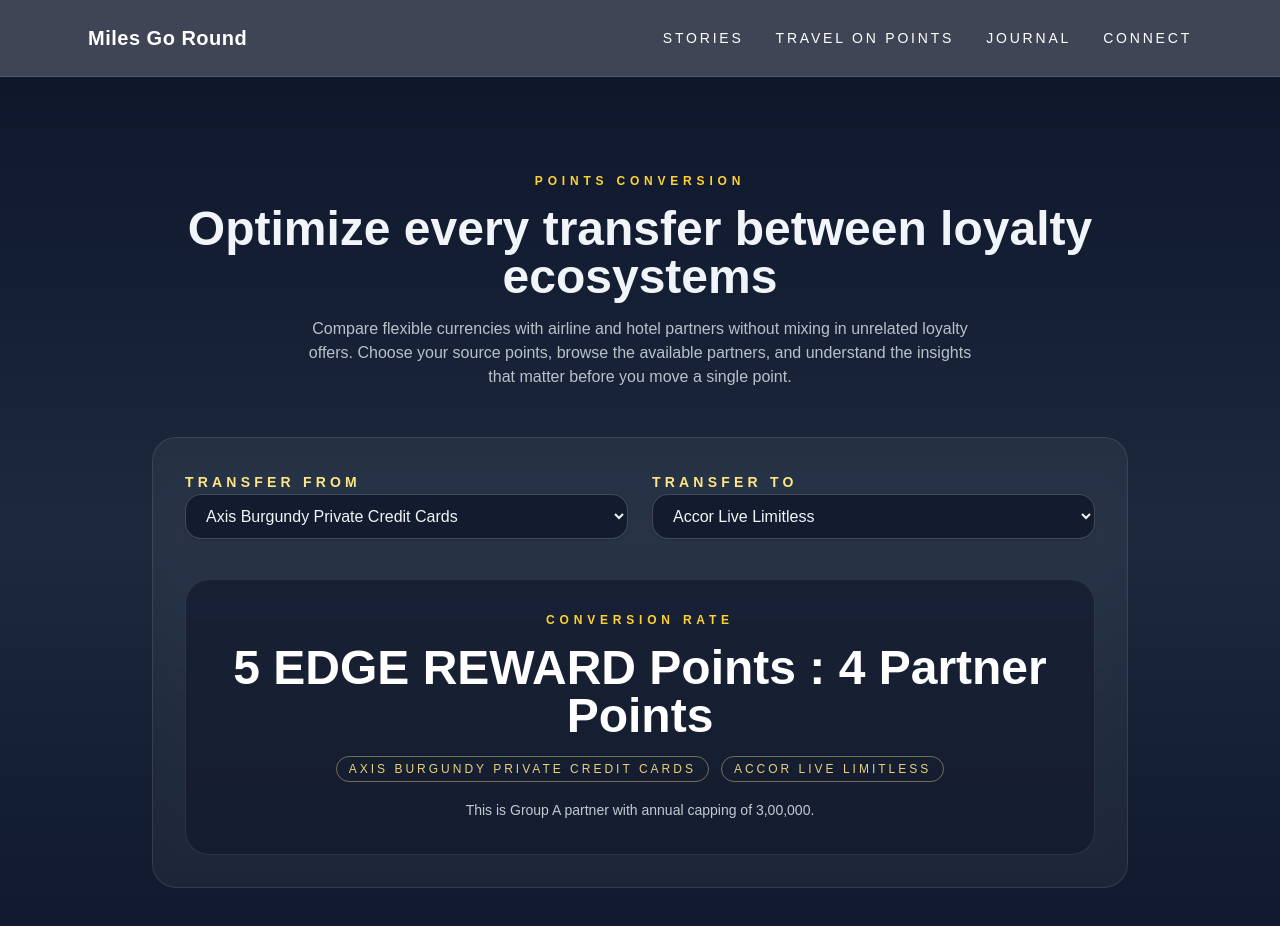
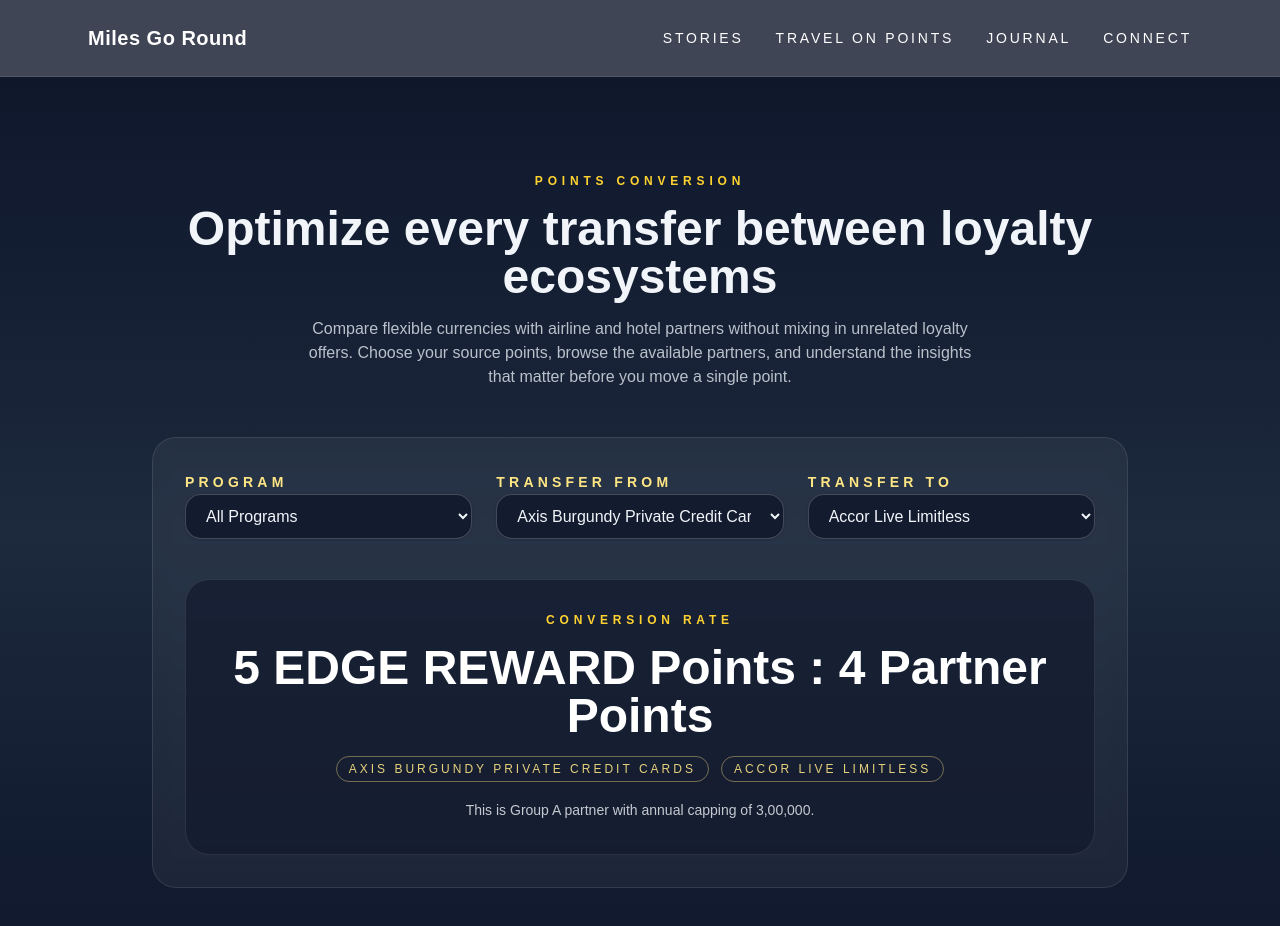
Before and after one commit to bansalmanik/travel-website, a Next.js app: page /pointsconversion in a window 1280 px wide. Shown: the top 926 px of the page. Built offline with nearby package versions, Linux system fonts and the light colour scheme.

Commit message:
Add program filter to points conversion

```diff
--- a/app/pointsconversion/PointsConversionContent.tsx
+++ b/app/pointsconversion/PointsConversionContent.tsx
@@ -7,6 +7,11 @@
 type Conversion = (typeof conversions)[number];
 
 type ConversionByFrom = Record<string, Conversion>;
+
+const ALL_PROGRAMS_OPTION = "All Programs";
+
+const getProgramName = (conversion: Conversion) =>
+  conversion.program ?? "Other";
 
 type PartnerOption = {
   id: string;
@@ -22,28 +27,67 @@
 }, {} as ConversionByFrom);
 
 export default function PointsConversionContent() {
+  const [selectedProgramName, setSelectedProgramName] = useState<string>(
+    ALL_PROGRAMS_OPTION
+  );
   const [selectedFrom, setSelectedFrom] = useState(conversions[0]?.from ?? "");
   const [selectedPartnerId, setSelectedPartnerId] = useState("");
 
+  const programOptions = useMemo(() => {
+    const uniquePrograms = Array.from(
+      new Set(conversions.map((conversion) => getProgramName(conversion)))
+    ).sort((a, b) => a.localeCompare(b));
+
+    return [ALL_PROGRAMS_OPTION, ...uniquePrograms];
+  }, []);
+
+  const filteredConversions = useMemo(() => {
+    if (
+      !selectedProgramName ||
+      selectedProgramName === ALL_PROGRAMS_OPTION
+    ) {
+      return conversions;
+    }
+
+    return conversions.filter(
+      (conversion) => getProgramName(conversion) === selectedProgramName
+    );
+  }, [selectedProgramName]);
+
   const fromOptions = useMemo(
-    () => Object.keys(conversionsByFrom).sort((a, b) => a.localeCompare(b)),
-    []
+    () =>
+      filteredConversions
+        .map((conversion) => conversion.from)
+        .sort((a, b) => a.localeCompare(b)),
+    [filteredConversions]
   );
 
-  const selectedProgram = useMemo(() => {
-    if (!selectedFrom) {
+  const normalizedSelectedFrom = useMemo(() => {
+    if (fromOptions.length === 0) {
+      return "";
+    }
+
+    if (selectedFrom && fromOptions.includes(selectedFrom)) {
+      return selectedFrom;
+    }
+
+    return fromOptions[0];
+  }, [fromOptions, selectedFrom]);
+
+  const selectedConversion = useMemo(() => {
+    if (!normalizedSelectedFrom) {
       return null;
     }
 
-    return conversionsByFrom[selectedFrom] ?? null;
-  }, [selectedFrom]);
+    return conversionsByFrom[normalizedSelectedFrom] ?? null;
+  }, [normalizedSelectedFrom]);
 
   const partnerOptions = useMemo(() => {
-    if (!selectedProgram) {
+    if (!selectedConversion) {
       return [] as PartnerOption[];
     }
 
-    return selectedProgram.rates.flatMap((rate) =>
+    return selectedConversion.rates.flatMap((rate) =>
       rate.partners.map((partner) => ({
         id: `${rate.rate}__${partner.to}`,
         to: partner.to,
@@ -51,7 +95,7 @@
         insight: partner.insight,
       }))
     );
-  }, [selectedProgram]);
+  }, [selectedConversion]);
 
   const normalizedSelectedPartnerId = useMemo(() => {
     if (partnerOptions.length === 0) {
@@ -80,6 +124,25 @@
     );
   }, [normalizedSelectedPartnerId, partnerOptions]);
 
+  const handleProgramChange = (event: ChangeEvent<HTMLSelectElement>) => {
+    const newProgram = event.target.value;
+    setSelectedProgramName(newProgram);
+
+    const nextConversions =
+      !newProgram || newProgram === ALL_PROGRAMS_OPTION
+        ? conversions
+        : conversions.filter(
+            (conversion) => getProgramName(conversion) === newProgram
+          );
+
+    const nextFromOption = nextConversions
+      .map((conversion) => conversion.from)
+      .sort((a, b) => a.localeCompare(b))[0];
+
+    setSelectedFrom(nextFromOption ?? "");
+    setSelectedPartnerId("");
+  };
+
   const handleFromChange = (event: ChangeEvent<HTMLSelectElement>) => {
     setSelectedFrom(event.target.value);
     setSelectedPartnerId("");
@@ -103,22 +166,46 @@
         </header>
 
         <section className="rounded-3xl border border-white/10 bg-white/5 p-8 backdrop-blur">
-          <div className="grid gap-6 lg:grid-cols-2">
+          <div className="grid gap-6 lg:grid-cols-3">
+            <label className="space-y-2">
+              <span className="text-sm font-semibold uppercase tracking-[0.3em] text-amber-200">
+                Program
+              </span>
+              <select
+                value={selectedProgramName}
+                onChange={handleProgramChange}
+                className="w-full rounded-2xl border border-white/20 bg-slate-900/80 px-4 py-3 text-base text-slate-100 shadow focus:border-amber-300 focus:outline-none focus:ring-2 focus:ring-amber-300/30"
+                aria-label="Select the card program"
+              >
+                {programOptions.map((option) => (
+                  <option key={option} value={option}>
+                    {option}
+                  </option>
+                ))}
+              </select>
+            </label>
             <label className="space-y-2">
               <span className="text-sm font-semibold uppercase tracking-[0.3em] text-amber-200">
                 Transfer from
               </span>
               <select
-                value={selectedFrom}
+                value={normalizedSelectedFrom}
                 onChange={handleFromChange}
                 className="w-full rounded-2xl border border-white/20 bg-slate-900/80 px-4 py-3 text-base text-slate-100 shadow focus:border-amber-300 focus:outline-none focus:ring-2 focus:ring-amber-300/30"
                 aria-label="Select the points program you are transferring from"
+                disabled={fromOptions.length === 0}
               >
-                {fromOptions.map((option) => (
-                  <option key={option} value={option}>
-                    {option}
+                {fromOptions.length === 0 ? (
+                  <option value="" disabled>
+                    No cards available
                   </option>
-                ))}
+                ) : (
+                  fromOptions.map((option) => (
+                    <option key={option} value={option}>
+                      {option}
+                    </option>
+                  ))
+                )}
               </select>
             </label>
             <label className="space-y-2">
@@ -156,7 +243,7 @@
                 <p className="text-5xl font-semibold text-white">{selectedPartner.rate}</p>
                 <div className="flex flex-wrap justify-center gap-3 text-xs uppercase tracking-[0.25em] text-amber-200">
                   <span className="rounded-full border border-amber-200/40 px-3 py-1 text-amber-200/90">
-                    {selectedFrom}
+                    {normalizedSelectedFrom}
                   </span>
                   <span className="rounded-full border border-amber-200/40 px-3 py-1 text-amber-200/90">
                     {selectedPartner.to}
--- a/data/points-conversion.json
+++ b/data/points-conversion.json
@@ -1,5 +1,6 @@
 [
   {
+    "program": "Axis",
     "from": "Axis Burgundy Private Credit Cards",
     "rates": [
       {
@@ -85,7 +86,8 @@
       }
     ]
   },
-    {
+  {
+    "program": "Axis",
     "from": "Axis Magnus (Burgundy) Credit Cards",
     "rates": [
       {
@@ -172,6 +174,7 @@
     ]
   },
   {
+    "program": "Axis",
     "from": "Axis Magnus(plain) Credit Cards",
     "rates": [
       {
@@ -257,7 +260,8 @@
       }
     ]
   },
-    {
+  {
+    "program": "Axis",
     "from": "Axis Reserve Credit Card",
     "rates": [
       {
@@ -344,6 +348,7 @@
     ]
   },
   {
+    "program": "Axis",
     "from": "Axis Horizon Credit Card",
     "rates": [
       {
@@ -430,6 +435,7 @@
     ]
   },
   {
+    "program": "Axis",
     "from": "IndianOil Axis Premium Credit Card",
     "rates": [
       {
@@ -525,6 +531,7 @@
     ]
   },
   {
+    "program": "Axis",
     "from": "Axis Olympus Credit Card",
     "rates": [
       {
@@ -611,6 +618,7 @@
     ]
   },
   {
+    "program": "Axis",
     "from": "Axis Atlas Credit Card",
     "rates": [
       {
@@ -702,6 +710,7 @@
     ]
   },
   {
+    "program": "Axis",
     "from": "Axis Select, Privilege & Rewards Credit Cards",
     "rates": [
       {
@@ -793,6 +802,7 @@
     ]
   },
   {
+    "program": "Axis",
     "from": "Axis Other Eligible Credit/Debit Cards",
     "rates": [
       {
@@ -884,6 +894,7 @@
     ]
   },
   {
+    "program": "HDFC",
     "from": "HDFC Regalia Gold Cards",
     "rates": [
       {
@@ -967,6 +978,7 @@
     ]
   },
   {
+    "program": "HDFC",
     "from": "HDFC Infinia Credit Cards",
     "rates": [
       {
```
